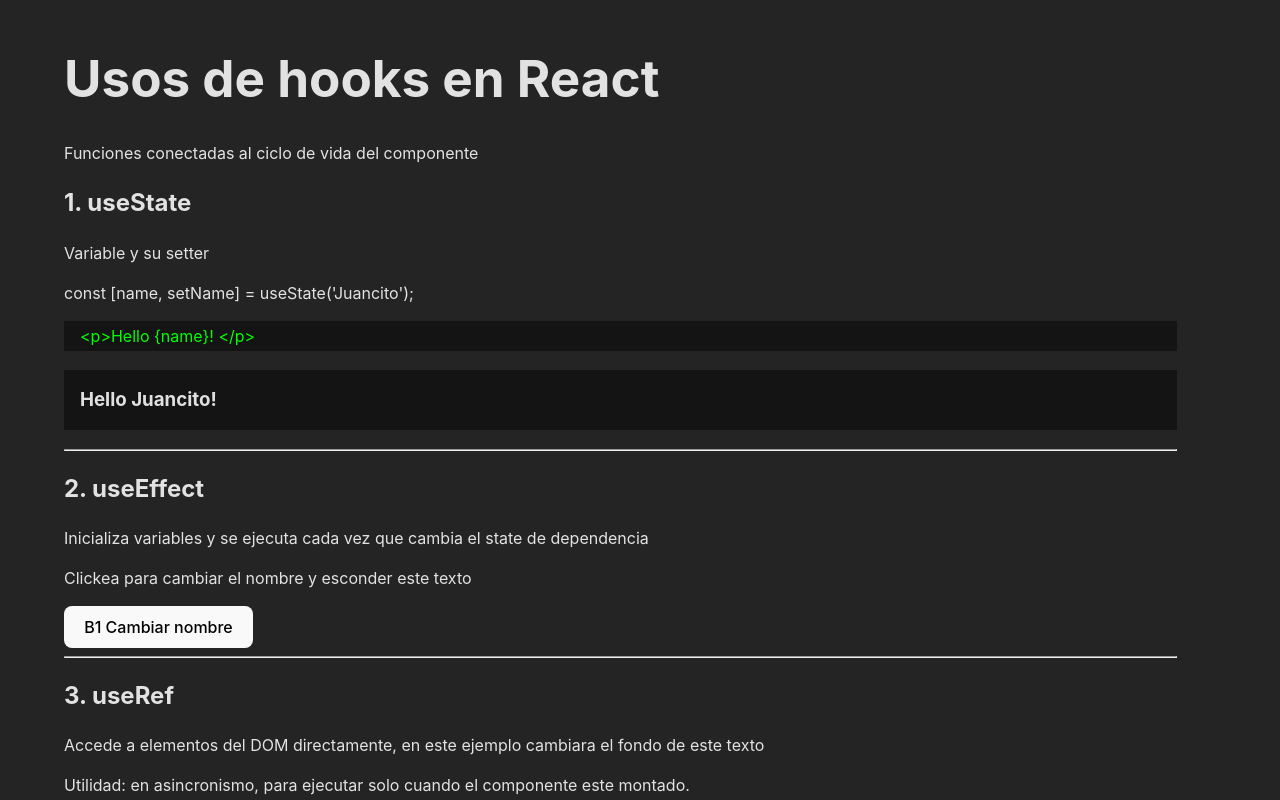
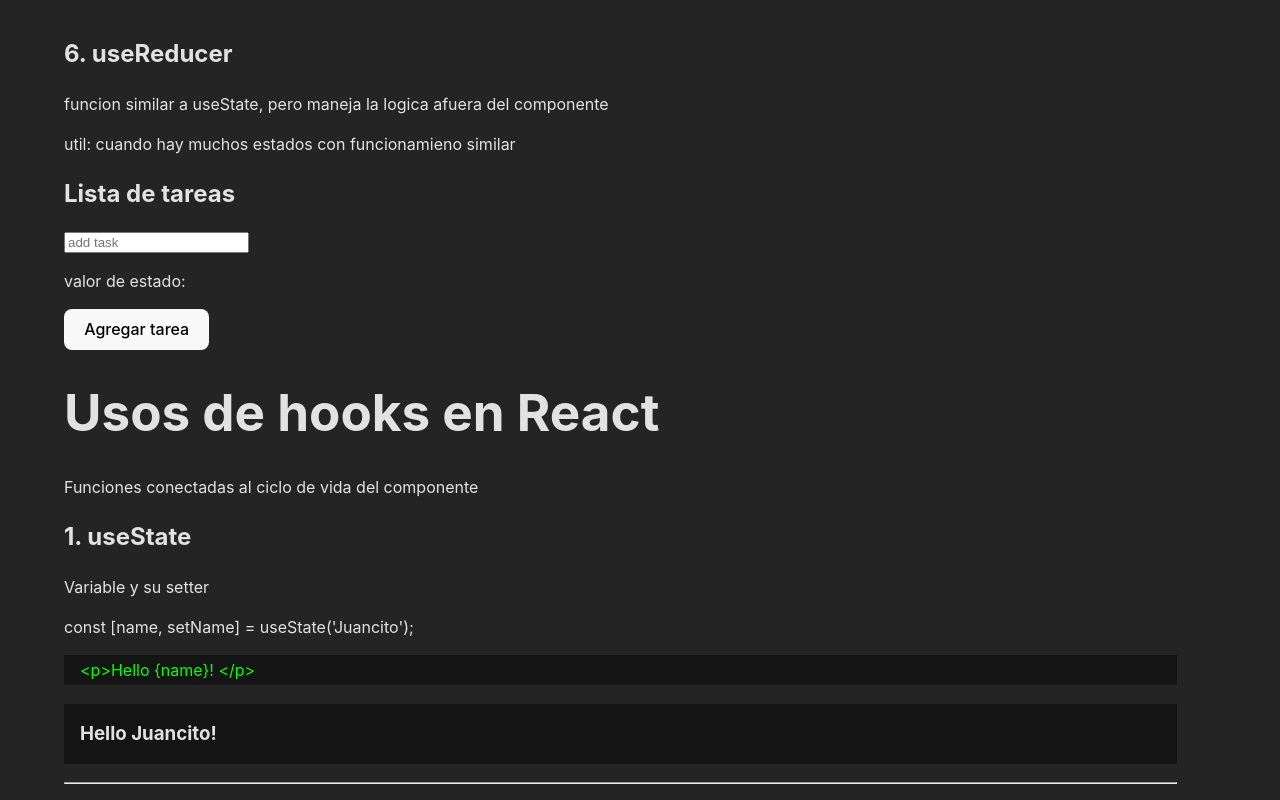
Before and after one commit to topoescobar/react-hooks-practice, a React (Create React App) app: page / in a window 1280 px wide. Shown: the top 800 px of the page. Built offline with nearby package versions, Linux system fonts and the light colour scheme.

Commit message:
empezando lista de tareas con use reducer

```diff
--- a/src/App.js
+++ b/src/App.js
@@ -5,6 +5,7 @@
 import StateEffect from './components/StateEffect';
 import Ref from './components/Ref';
 import Callback from './components/Callback';
+import UseReducer from './components/use-reducer/UseReducer';
 
 export default function App() {
   //USE STATE: getters y setters
@@ -26,6 +27,7 @@
 
   return (
     <div>
+      <UseReducer />
       <StateEffect
         name={name}
         setName={setName}
--- a/src/components/Callback.jsx
+++ b/src/components/Callback.jsx
@@ -6,8 +6,7 @@
     <div>
       <h2>5. useCallback</h2>
       <p>
-        Parecido a useMemo, pero en vez de devolver un valor en cache devuelve
-        una funcion
+        Parecido a useMemo, pero en vez de devolver un valor en cache devuelve una funcion
       </p>
     </div>
   );
--- /dev/null
+++ b/src/components/use-reducer/AddTask.jsx
@@ -0,0 +1,26 @@
+import React from 'react';
+import { useState } from 'react';
+
+export default function AddTask() {
+  const [taskTitle, setTaskTitle] = useState('');
+
+  const handleChange = (e) => {
+    setTaskTitle(e.target.value);
+  };
+
+  return (
+    <div>
+      <input type="text" placeholder="add task" onChange={handleChange} />
+      <p> valor de estado: {taskTitle} </p>
+
+      <button
+        onClick={() => {
+          setText('');
+          //onAddTask(text);
+        }}
+      >
+        Agregar tarea
+      </button>
+    </div>
+  );
+}
--- /dev/null
+++ b/src/components/use-reducer/TaskList.jsx
@@ -0,0 +1,5 @@
+import React from 'react';
+
+export default function TaskList() {
+
+}
--- /dev/null
+++ b/src/components/use-reducer/UseReducer.jsx
@@ -0,0 +1,30 @@
+import React from 'react';
+import { useReducer } from 'react';
+import AddTask from './AddTask';
+
+let nextId = 3;
+const initialTasks = [
+  { id: 0, title: 'Visit Kafka Museum', done: true },
+  { id: 1, title: 'Watch a puppet show', done: false },
+  { id: 2, title: 'Lennon Wall pic', done: false },
+];
+
+function tasksReducer(tasks, action) {}
+
+export default function UseReducer() {
+  const [tasks, dispatch] = useReducer(tasksReducer, initialTasks);
+
+  return (
+    <div>
+      <h2>6. useReducer</h2>
+      <p>
+        {' '}
+        funcion similar a useState, pero maneja la logica afuera del componente
+      </p>
+      <p>util: cuando hay muchos estados con funcionamieno similar</p>
+
+      <h2>Lista de tareas</h2>
+      <AddTask />
+    </div>
+  );
+}
```
